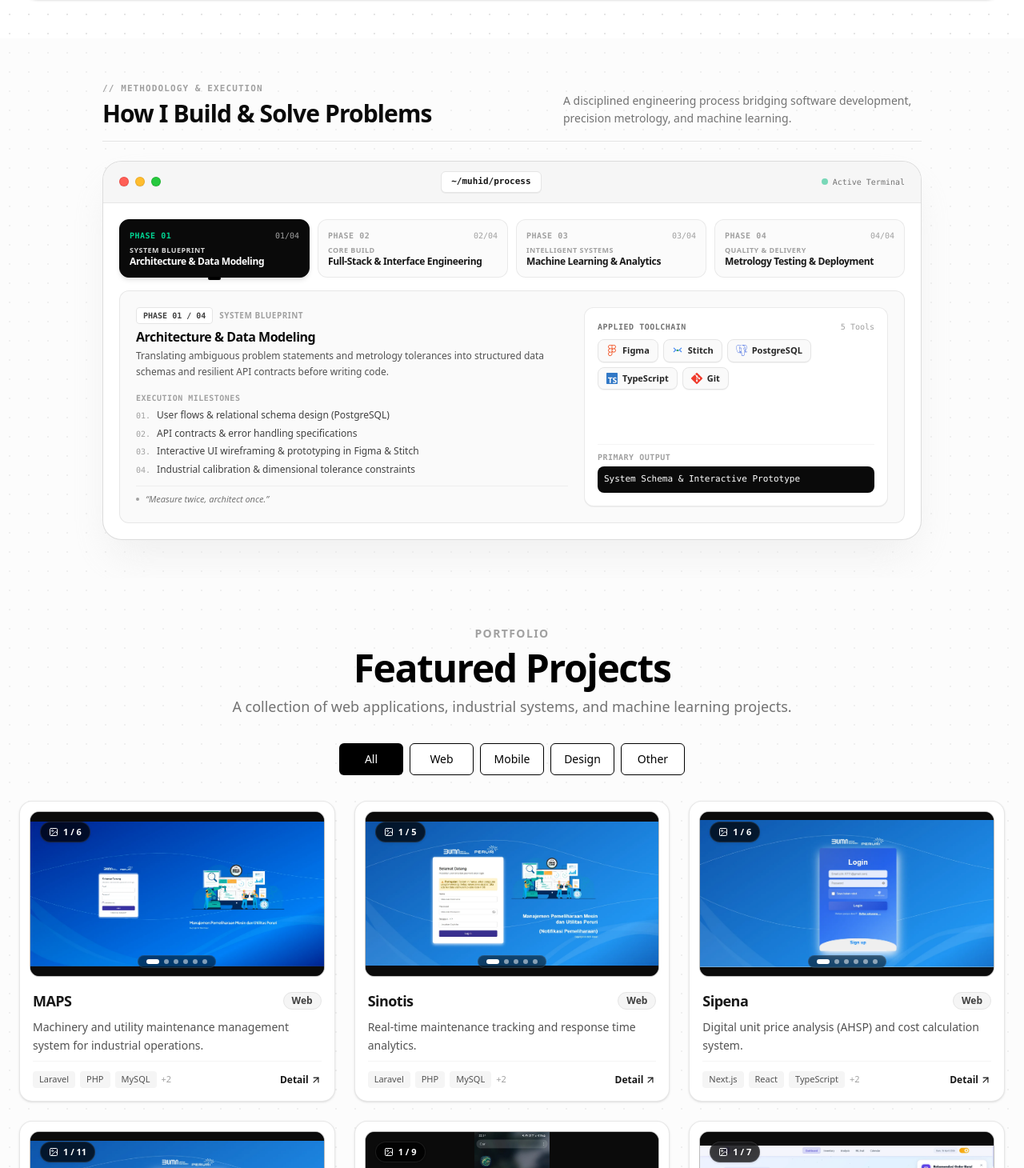
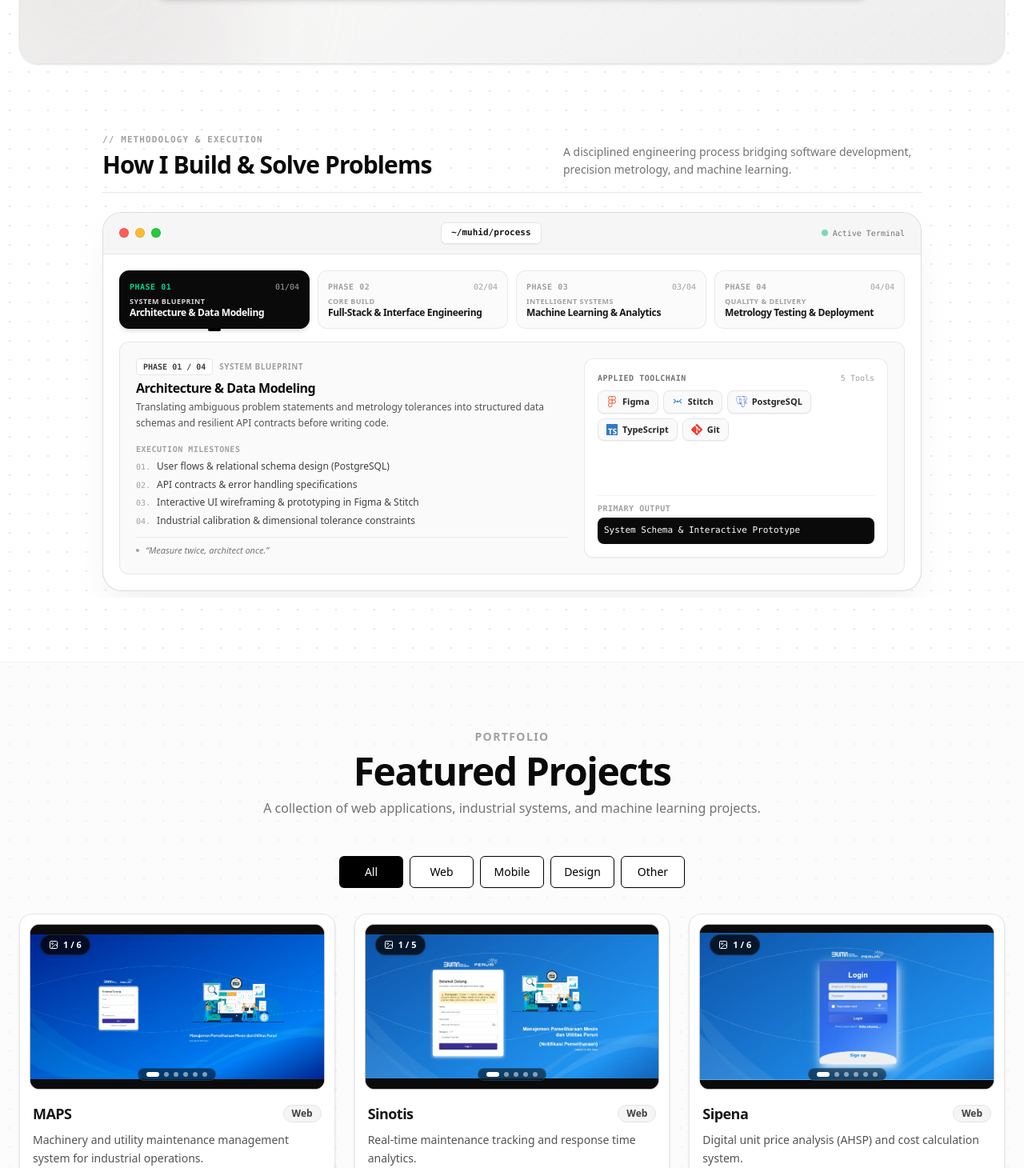
Before and after one commit to Moehid23/portofolio, a Next.js app: page / in a window 1280 px wide. Shown: the part 2250-3710 px from the top of the page at 80% size. Built offline with nearby package versions, Linux system fonts and the light colour scheme.

Commit message:
style: standardize consistent vertical section spacing and header margins across the entire website

```diff
--- a/src/app/page.tsx
+++ b/src/app/page.tsx
@@ -46,7 +46,7 @@ export default function Home() {
           </section>
 
         {/* About Section */}
-        <section id="about" className="scroll-mt-14">
+        <section id="about" className="scroll-mt-14 py-12 sm:py-16 md:py-20">
           <Container>
             <ProfileSection />
             <ExperienceTimeline />
@@ -55,14 +55,14 @@ export default function Home() {
         </section>
 
         {/* Projects Section */}
-        <section id="projects" className="scroll-mt-14 pt-2 pb-16 md:pt-14 md:pb-24 bg-neutral-50/50">
+        <section id="projects" className="scroll-mt-14 py-12 sm:py-16 md:py-20 bg-neutral-50/50 border-t border-neutral-100">
           <Container>
-            <div className="mb-8 text-center">
-              <span className="text-sm font-bold uppercase tracking-widest text-neutral-400">Portfolio</span>
-              <h2 className="mt-2 text-3xl font-bold tracking-tighter sm:text-4xl md:text-5xl">
+            <div className="mb-10 sm:mb-12 text-center">
+              <span className="text-xs sm:text-sm font-bold uppercase tracking-widest text-neutral-400">Portfolio</span>
+              <h2 className="mt-2 text-3xl font-bold tracking-tight sm:text-4xl md:text-5xl text-neutral-950">
                 Featured Projects
               </h2>
-              <p className="mt-2.5 mx-auto max-w-[700px] text-base md:text-lg text-neutral-500">
+              <p className="mt-2.5 mx-auto max-w-[700px] text-xs sm:text-sm md:text-base text-neutral-500">
                 A collection of web applications, industrial systems, and machine learning projects.
               </p>
             </div>
@@ -73,9 +73,9 @@ export default function Home() {
         <GallerySection />
 
         {/* Contact Section */}
-        <section id="contact" className="scroll-mt-14 py-8 sm:py-10 md:py-14 bg-neutral-50/40 border-t border-neutral-100">
+        <section id="contact" className="scroll-mt-14 py-12 sm:py-16 md:py-20 bg-neutral-50/40 border-t border-neutral-100">
           <Container>
-            <div className="mb-6 text-center max-w-2xl mx-auto space-y-1.5">
+            <div className="mb-8 sm:mb-10 text-center max-w-2xl mx-auto space-y-1.5">
               <h2 className="text-2xl sm:text-3xl md:text-4xl font-bold tracking-tight text-neutral-950">
                 Contact Me
               </h2>
--- a/src/components/about/SkillsShowcase.tsx
+++ b/src/components/about/SkillsShowcase.tsx
@@ -110,7 +110,7 @@ export function SkillsShowcase() {
   const current = phases[activeIdx];
 
   return (
-    <section className="py-8 sm:py-10 md:py-12 relative w-full overflow-hidden bg-neutral-50/50" id="skills">
+    <section className="pt-8 pb-2 relative w-full overflow-hidden" id="skills">
       <div className="container mx-auto px-4 sm:px-6 relative z-10">
 
         {/* Editorial Section Header */}
--- a/src/components/gallery/GallerySection.tsx
+++ b/src/components/gallery/GallerySection.tsx
@@ -95,7 +95,7 @@ export function GallerySection() {
   }, [selectedItem, handlePrev, handleNext]);
 
   return (
-    <section ref={containerRef} className="pt-16 pb-16 md:py-32 bg-neutral-50/50 relative overflow-hidden" id="gallery">
+    <section ref={containerRef} className="py-12 sm:py-16 md:py-20 bg-neutral-50/50 relative overflow-hidden border-t border-neutral-100" id="gallery">
       {/* Background Subtle Dot Pattern */}
       <div className="absolute inset-0 z-0 pointer-events-none">
         <div className="absolute inset-0 bg-[radial-gradient(#d4d4d8_1px,transparent_1px)] [background-size:24px_24px] opacity-60" />
@@ -103,7 +103,7 @@ export function GallerySection() {
 
       <div className="container mx-auto px-4 sm:px-6 relative z-10">
         {/* Section Header */}
-        <div className="text-center max-w-3xl mx-auto mb-10 sm:mb-14 space-y-3">
+        <div className="text-center max-w-3xl mx-auto mb-8 sm:mb-10 space-y-2.5">
           <motion.h2
             initial={{ opacity: 0, y: 20 }}
             whileInView={{ opacity: 1, y: 0 }}
```
